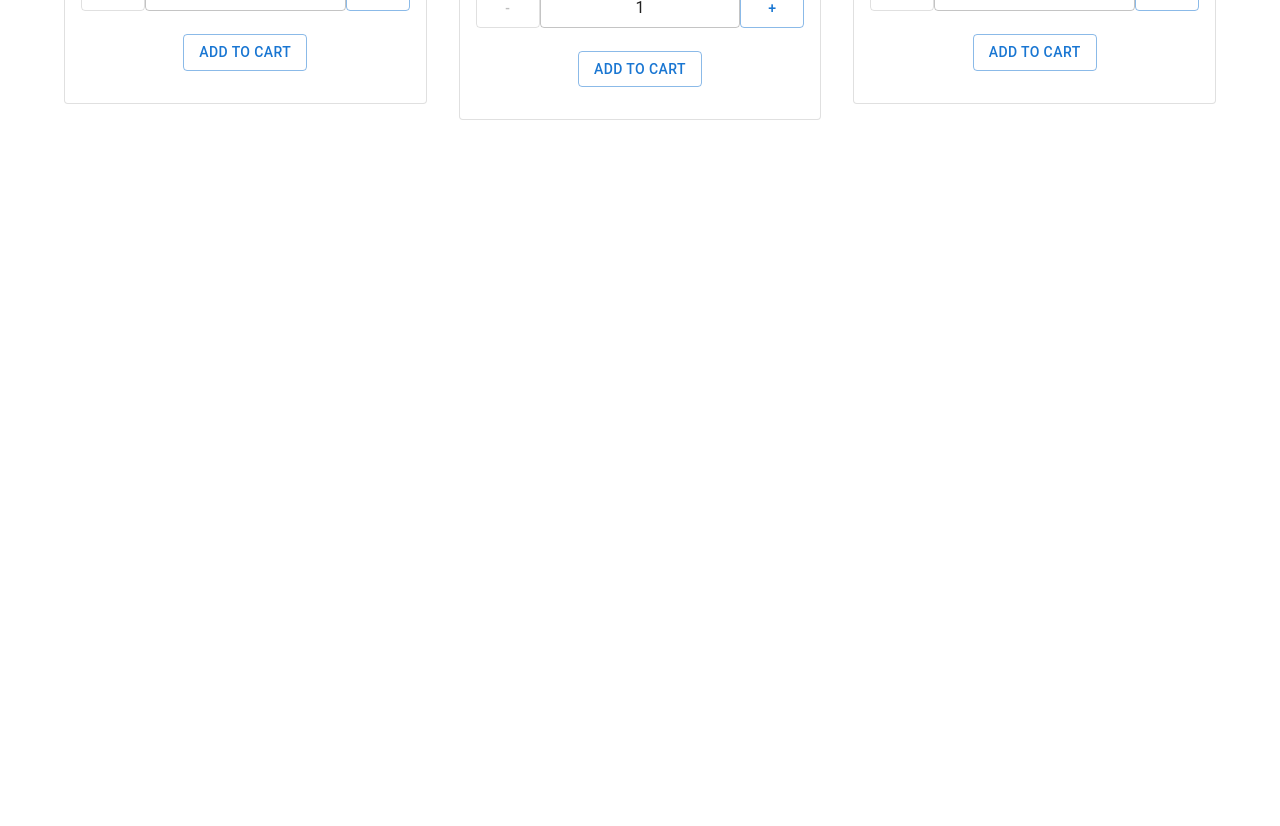
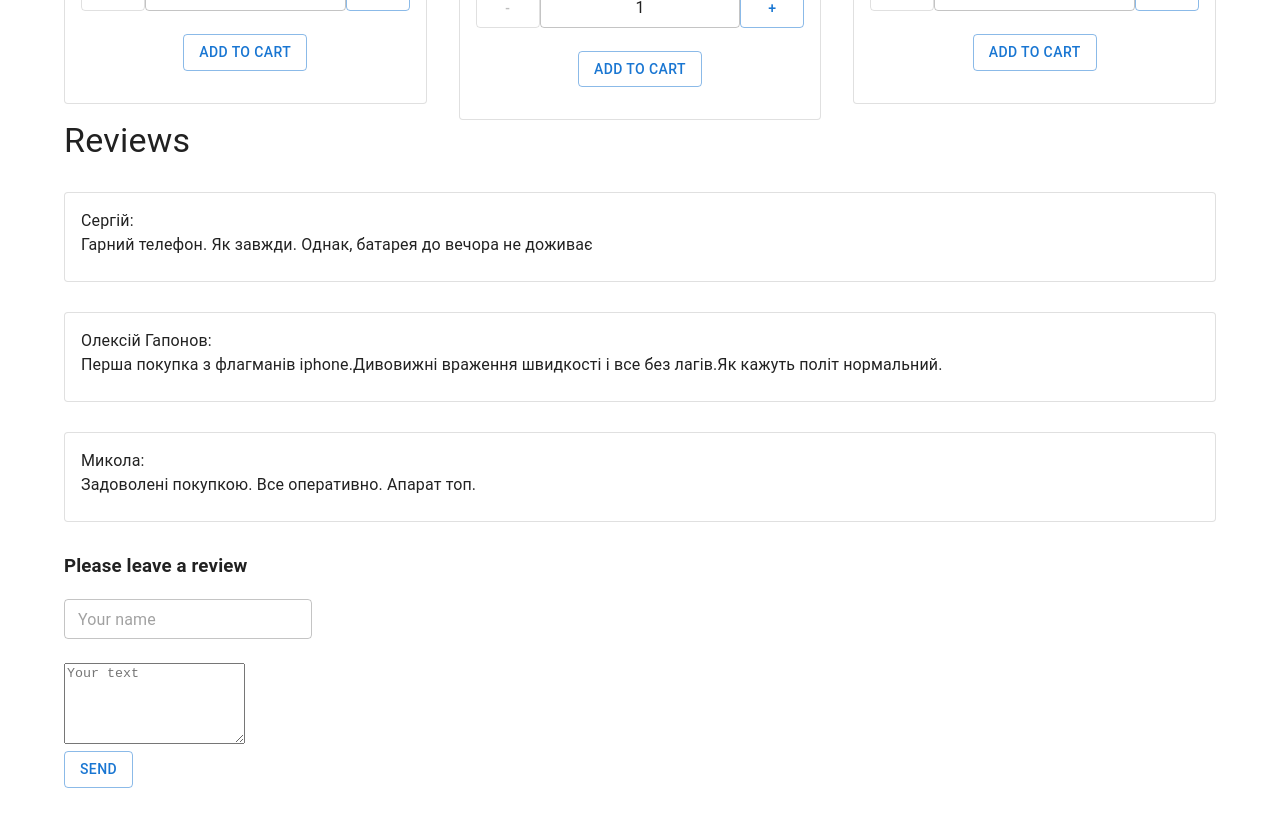
Before and after one commit to kznkv-skillup/28-02, a React (Create React App) app: page / in a window 1280 px wide. Shown: the part 1340-2166 px from the top of the page. Before the commit the page ends 1500 px from the top, so only its background shows below. Built offline with nearby package versions, Linux system fonts and the light colour scheme; the HTML template or start-up script is replaced by a standard one.

Commit message:
added Reviews

```diff
--- /dev/null
+++ b/src/components/Reviews/Reviews.tsx
@@ -0,0 +1,116 @@
+import {
+    Button,
+    Card,
+    CardContent,
+    TextField,
+    TextareaAutosize,
+    Typography,
+} from '@mui/material'
+import { useState } from 'react'
+
+type Props = {}
+
+type Review = {
+    name: string
+    text: string
+}
+
+const Reviews = (props: Props) => {
+    const arrReviews: Review[] = [
+        {
+            name: 'Сергій',
+            text: 'Гарний телефон. Як завжди. Однак, батарея до вечора не доживає',
+        },
+        {
+            name: 'Олексій Гапонов',
+            text: 'Перша покупка з флагманів iphone.Дивовижні враження швидкості і все без лагів.Як кажуть політ нормальний.',
+        },
+        {
+            name: 'Микола',
+            text: 'Задоволені покупкою. Все оперативно. Апарат топ.',
+        },
+    ]
+
+    const [review, setReview] = useState<Review[]>(arrReviews)
+
+    const [newReview, setNewReview] = useState<Review>({
+        name: '',
+        text: '',
+    })
+
+    const handleName = (e: React.ChangeEvent<HTMLInputElement>) => {
+        setNewReview((prevState) => ({
+            ...prevState,
+            name: e.target.value,
+        }))
+    }
+    const handleText = (e: React.ChangeEvent<HTMLTextAreaElement>) => {
+        setNewReview((prevState) => ({
+            ...prevState,
+            text: e.target.value,
+        }))
+    }
+
+    const onSend = (e: React.FormEvent<HTMLFormElement>) => {
+        e.preventDefault()
+        if (newReview.name === '' || newReview.text === '') {
+            alert('All fields are required')
+        } else {
+            setReview((prevState) => {
+                return [...prevState, newReview]
+            })
+
+            setNewReview({
+                name: '',
+                text: '',
+            })
+        }
+    }
+
+    return (
+        <div>
+            <Typography variant="h4" component={'h2'}>
+                Reviews
+            </Typography>
+            {review.map(({ name, text }, i) => (
+                <Card
+                    variant="outlined"
+                    sx={{
+                        margin: '30px 0',
+                    }}
+                    key={i}
+                >
+                    <CardContent>
+                        <div>{name}:</div>
+                        <div>{text}</div>
+                    </CardContent>
+                </Card>
+            ))}
+            <form onSubmit={onSend}>
+                <h3>Please leave a review</h3>
+                <div>
+                    <TextField
+                        size="small"
+                        placeholder="Your name"
+                        value={newReview.name}
+                        onChange={handleName}
+                    />
+                </div>
+                <br />
+                <div>
+                    <TextareaAutosize
+                        minRows={5}
+                        placeholder="Your text"
+                        value={newReview.text}
+                        onChange={handleText}
+                    />
+                </div>
+                <Button variant="outlined" type="submit">
+                    Send
+                </Button>
+            </form>
+        </div>
+    )
+}
+
+export default Reviews
--- a/src/pages/Home/Home.tsx
+++ b/src/pages/Home/Home.tsx
@@ -1,4 +1,5 @@
 import ProductList from 'components/Products/ProductList'
+import Reviews from 'components/Reviews/Reviews'
 
 type Props = {
     addProductToCart: (id: number, count: number) => void
@@ -8,6 +9,7 @@ const Home = ({ addProductToCart }: Props) => {
     return (
         <>
             <ProductList addProductToCart={addProductToCart} />
+            <Reviews />
         </>
     )
 }
```
Also changed, not shown: src/components/Products/ProductListItem.tsx (+1 -7 lines).
